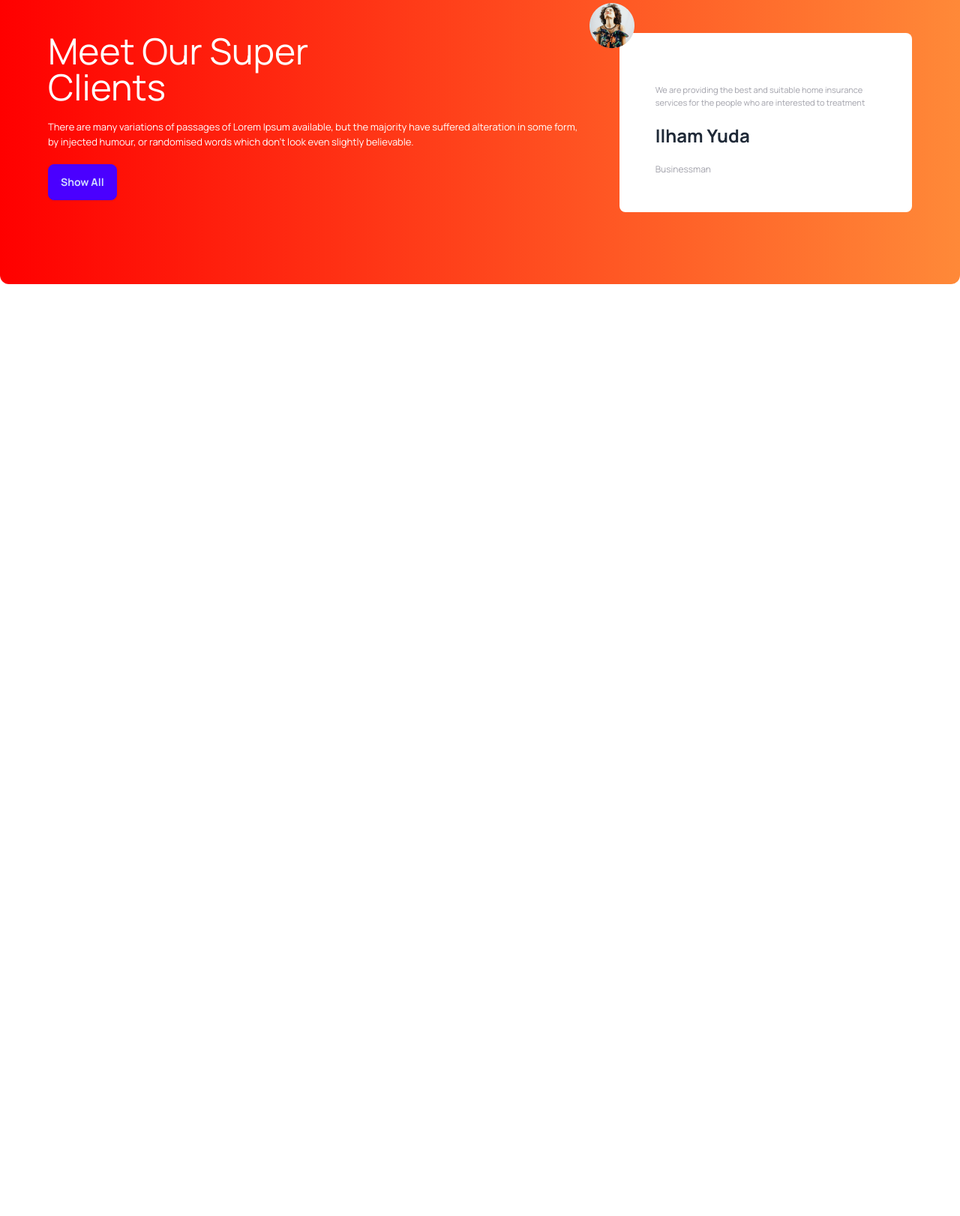
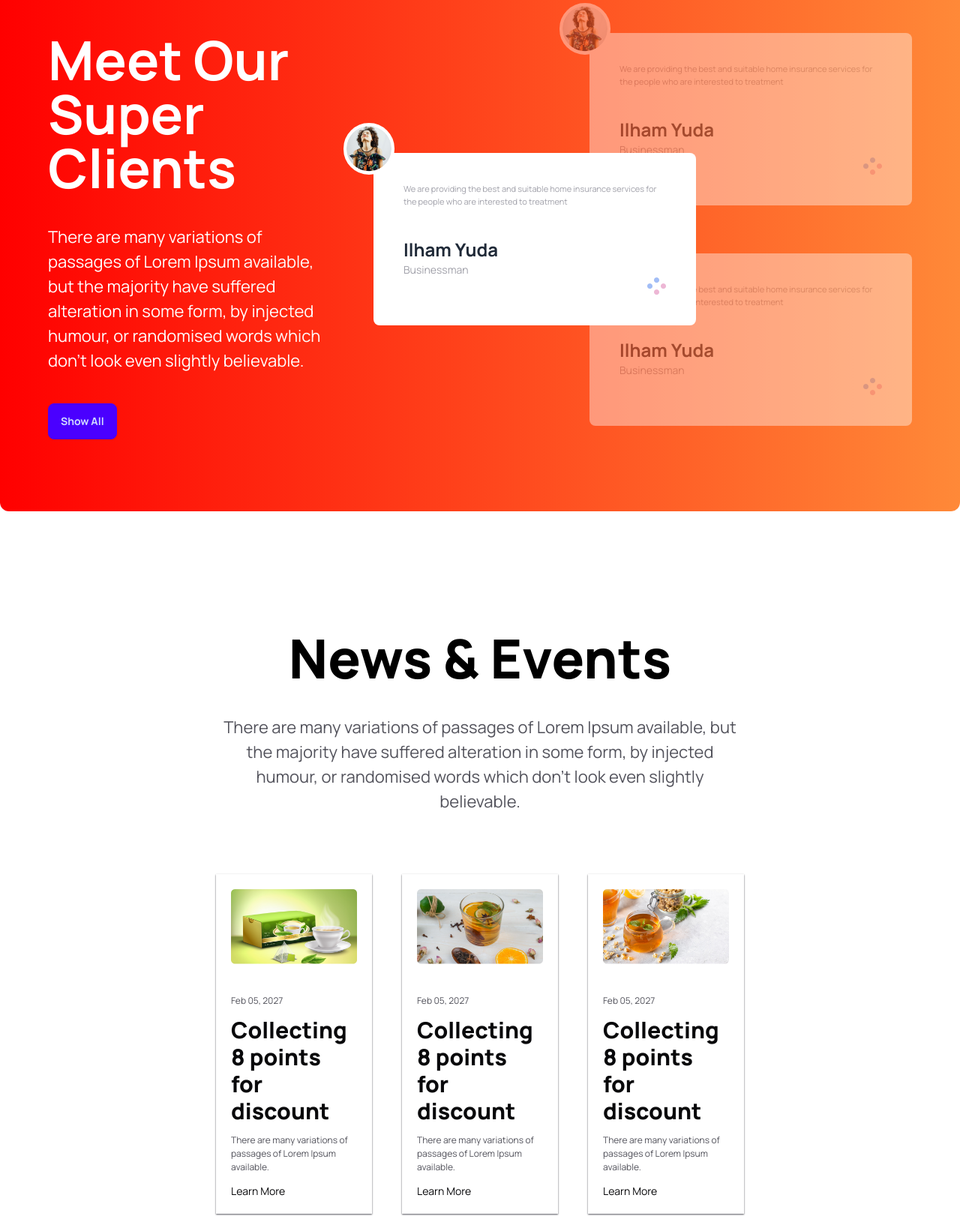
Before and after one commit to Busra2456/tea-house-daisy-1, a plain HTML site: page index.html in a window 1280 px wide. Shown: the part 2067-3689 px from the top of the page at 75% size. Before the commit the page ends 2542 px from the top, so only its background shows below. Drawn offline with nearby package versions, Linux system fonts and the light colour scheme.

Commit message:
News & Events

```diff
--- a/index.html
+++ b/index.html
@@ -190,31 +190,86 @@
 </section>
 
 
-<!-- Super Clients section -->
+<!--Super Clients section -->
 
     <section class="my-24 flex flex-col lg:flex-row gap-12 rounded-xl bg-gradient-to-r from-[#FF0000] to-[#FF8938] px-16 py-24">
-      <div class="space-y-5">
-        <h3 class="text-5xl  text-white">Meet Our Super
-          <br> Clients</h3>
-        <p class="text-[13px] text-white">There are many variations of passages of Lorem Ipsum available, but the majority have suffered alteration in some form, by injected humour, or randomised words which don't look even slightly believable. </p>
-        <button class="btn btn-primary">Show All</button>
+      <div class="flex items-center lg:pr-32">
+       <div  class="space-y-10"> <h3 class="text-7xl font-semibold text-white">Meet Our Super
+        <br> Clients</h3>
+      <p class="text-[22px] text-white">There are many variations of passages of Lorem Ipsum available, but the majority have suffered alteration in some form, by injected humour, or randomised words which don't look even slightly believable. </p>
+      <button class="btn btn-primary">Show All</button></div>
+      </div>
+      <!-- review container -->
+
+      <div class=" relative pl-40">
+         <!--next review -->
+         <div class="relative z-10 mb-16 opacity-40 lg:w-[430px] p-10 rounded-lg bg-white">
+          <img class="absolute -top-10 -left-10 border-4 border-white rounded-full bg-white" src="images/client.png" alt="">
+          <p class="text-[11px] text-zinc-400">We are providing the best and suitable home insurance services for the people who are interested to treatment</p>
+          <h4 class="text-2xl font-bold mt-10">Ilham Yuda</h4>
+          <p class="text-[14px] text-zinc-400 " >Businessman</p>
+         <div class="flex justify-end "> <img  src="images/circles.png" alt=""></div>
+
+         </div>
+        <!--current review -->
+         <div class="absolute z-20 top-40 lg:-left-32 lg:w-[430px] p-10 rounded-lg bg-white ">
+          <img class="absolute -top-10 -left-10 border-4 border-white rounded-full bg-white" src="images/client.png" alt="">
+          <p class="text-[11px] text-zinc-400">We are providing the best and suitable home insurance services for the people who are interested to treatment</p>
+          <h4 class="text-2xl font-bold mt-10">Ilham Yuda</h4>
+          <p class="text-[14px] text-zinc-400 " >Businessman</p>
+         <div class="flex justify-end "> <img  src="images/circles.png" alt=""></div>
+
+         </div>
+
+          <!-- previous review -->
+          <div class="relative z-10 opacity-40 lg:w-[430px] p-10 rounded-lg bg-white ">
+            <img class="absolute -top-10 -left-10 border-4 border-white rounded-full bg-white" src="images/client.png" alt="">
+            <p class="text-[11px] text-zinc-400">We are providing the best and suitable home insurance services for the people who are interested to treatment</p>
+            <h4 class="text-2xl font-bold mt-10">Ilham Yuda</h4>
+            <p class="text-[14px] text-zinc-400 " >Businessman</p>
+           <div class="flex justify-end "> <img  src="images/circles.png" alt=""></div>
+
+           </div>
+      </div>
+    </section>
+    <!-- News & Events -->
+   <section class="my-40 px-72 space-y-20 ">
+     <div class="space-y-10  text-center"> <h3 class="text-7xl font-extrabold flex justify-center text-black">News & Events</h3>
+    <p class="text-[22px] text-zinc-600 " >There are many variations of passages of Lorem Ipsum available, but the majority have suffered alteration in some form, by injected humour, or randomised words which don't look even slightly believable. </p>
+    </div>
+    <div class="flex gap-10 flex-col lg:flex-row" >
+      <div class="shadow-sm shadow-zinc-600 shadow-current"><img class="p-5
+        " src="images/news-1.png" alt="">
+      <div class="p-5 space-y-3" >
+        <p class="text-[12px] text-zinc-600" >Feb 05, 2027</p>
+        <h3 class="text-3xl font-extrabold text-zinc-950">Collecting 8 points for <br>discount</h3>
+        <p class="text-[12px] text-zinc-600" >There are many variations of passages of Lorem Ipsum available.</p>
+        <h4 class="text-[14px] text-zinc-950" >Learn More</h4></div>
       </div>
 
-      <div class="">
-        <!-- review -->
-         <div class="relative p-12 rounded-lg bg-white space-y-5">
-          <img class="absolute -top-10 -left-10" src="images/client.png" alt="">
-          <p class="text-[11px] text-zinc-400">We are providing the best and suitable home insurance services for the people who are interested to treatment</p>
-          <h4 class="text-2xl font-bold mt-20">Ilham Yuda</h4>
-          <p class="text-[12px] text-zinc-400 " >Businessman</p>
+      <div class="shadow-sm shadow-zinc-600 shadow-current"><img class="p-5
+        " src="images/news-2.png" alt="">
+      <div class="p-5 space-y-3" >
+        <p class="text-[12px] text-zinc-600" >Feb 05, 2027</p>
+        <h3 class="text-3xl font-extrabold text-zinc-950">Collecting 8 points for <br>discount</h3>
+        <p class="text-[12px] text-zinc-600" >There are many variations of passages of Lorem Ipsum available.</p>
+        <h4 class="text-[14px] text-zinc-950" >Learn More</h4></div>
+      </div>
 
-         </div>
+      <div class="shadow-sm shadow-zinc-600 shadow-current"><img class="p-5
+        " src="images/news-3.png" alt="">
+      <div class="p-5 space-y-3" >
+        <p class="text-[12px] text-zinc-600" >Feb 05, 2027</p>
+        <h3 class="text-3xl font-extrabold text-zinc-950">Collecting 8 points for <br>discount</h3>
+        <p class="text-[12px] text-zinc-600" >There are many variations of passages of Lorem Ipsum available.</p>
+        <h4 class="text-[14px] text-zinc-950" >Learn More</h4></div>
       </div>
 
 
 
 
 
+    </div>
     </section>
 
 
```
